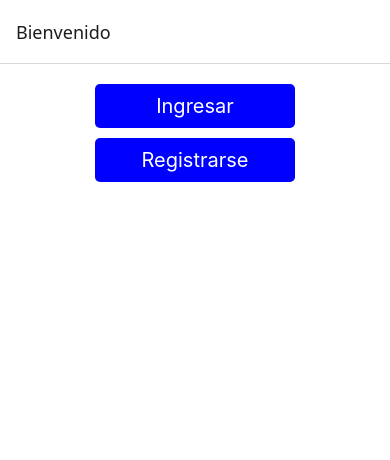
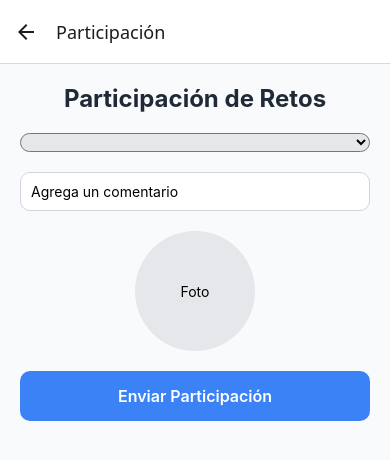
Before and after one commit to Fernando-Bonilla/EcoChallenge, a React Native app: screen /Participate in a window 390 px wide. Shown: the top 460 px of the page. Built offline with nearby package versions, Linux system fonts and the light colour scheme.

Commit message:
ParticipacionCreadaConÉxito

```diff
--- a/package.json
+++ b/package.json
@@ -11,7 +11,7 @@
   "dependencies": {
     "@expo/metro-runtime": "~5.0.4",
     "@react-native-async-storage/async-storage": "^2.1.2",
-
+    "@react-native-picker/picker": "^2.11.1",
     "@react-navigation/native": "^7.1.11",
     "@react-navigation/native-stack": "^7.3.16",
     "@react-navigation/stack": "^7.3.4",
@@ -26,7 +26,8 @@
     "react-native-safe-area-context": "5.4.0",
     "react-native-screens": "~4.11.1",
     "react-native-vector-icons": "^10.2.0",
-    "react-native-web": "^0.20.0"
+    "react-native-web": "^0.20.0",
+    "expo-location": "~18.1.5"
   },
   "devDependencies": {
     "@babel/core": "^7.20.0"
--- a/src/routes/RootStack.js
+++ b/src/routes/RootStack.js
@@ -19,6 +19,7 @@ import UpdateMateriales from "../screens/Materiales/UpdateMateriales";
 import { useUser } from "../Context/UserContext";
 import { ListRetos } from "../screens/AltaRetos/listRetos";
 import UpdateRetoForm from "../screens/AltaRetos/updateRetos";
+import participation from "../screens/Participate/Participate";
 
 //const Stack = createNativeStackNavigator();
 const Stack = createStackNavigator();
@@ -75,7 +76,7 @@ const RootStack = () => {
                     options={{
                         title: user ? `Hola ${user.userName}` : "Bienvenido",
                         headerLeft: () => null,
-                    }}
+                }}
 
                 />
                 <Stack.Screen
@@ -94,6 +95,13 @@ const RootStack = () => {
                     }}
                 />
                 <Stack.Screen
+                    name="Participate"
+                    component={participation}
+                    options={{
+                        title: "Participación"
+                    }}
+                />
+                <Stack.Screen
                     name="UpdateMateriales"
                     component={UpdateMateriales}
                     options={{
--- a/src/screens/Home/Home.js
+++ b/src/screens/Home/Home.js
@@ -41,7 +41,11 @@ const  Home = ({navigation}) => {
                 title="Configuraciones"
                 customPress={() => navigation.navigate("Settings")}>
             </Button>
-
+            <Button
+                title="Participación"
+                customPress={ ()=> navigation.navigate('Participate')}
+            >
+            </Button>
             <Button
                 title="Logout"
                 btnColor="#c62100"
--- /dev/null
+++ b/src/screens/Participate/Participate.Style.js
@@ -0,0 +1,58 @@
+// Participation.styles.js
+import { StyleSheet } from "react-native";
+
+export const stylesParticipate = StyleSheet.create({
+  container: {
+    flex: 1,
+    backgroundColor: "#F9FAFB",
+    padding: 20,
+  },
+  title: {
+    fontSize: 24,
+    fontWeight: "bold",
+    marginBottom: 20,
+    textAlign: "center",
+    color: "#1F2937",
+  },
+  picker: {
+    backgroundColor: "#E5E7EB",
+    borderRadius: 10,
+    marginBottom: 20,
+  },
+  input: {
+    backgroundColor: "#FFFFFF",
+    borderWidth: 1,
+    borderColor: "#D1D5DB",
+    borderRadius: 10,
+    padding: 10,
+    marginBottom: 20,
+  },
+  imagePickerContainer: {
+    alignItems: "center",
+    marginBottom: 20,
+  },
+  imagePreview: {
+    width: 120,
+    height: 120,
+    borderRadius: 60,
+  },
+  placeholderImage: {
+    width: 120,
+    height: 120,
+    borderRadius: 60,
+    backgroundColor: "#E5E7EB",
+    alignItems: "center",
+    justifyContent: "center",
+  },
+  submitButton: {
+    backgroundColor: "#3B82F6",
+    padding: 15,
+    borderRadius: 10,
+    alignItems: "center",
+  },
+  submitText: {
+    color: "#FFFFFF",
+    fontSize: 16,
+    fontWeight: "600",
+  },
+});
--- /dev/null
+++ b/src/screens/Participate/Participate.js
@@ -0,0 +1,153 @@
+import { View, Text, TouchableOpacity,TextInput } from "react-native";
+import { Picker } from '@react-native-picker/picker';
+import { useEffect, useState } from "react";
+import AsyncStorage from "@react-native-async-storage/async-storage";
+import { useUser } from "../../Context/UserContext";
+import * as ImagePicker from 'expo-image-picker';
+import ImageComponent from "../../components/Image/Image";
+import * as Location from 'expo-location';
+import { stylesParticipate } from "./Participate.Style";
+
+
+const Participation = () => {
+    const [options, setOptions] = useState([]);
+    const [selected, setSelected] = useState('');
+    const [comment, setComment] = useState('');
+    const { user } = useUser();
+    const [image, setImage] = useState("");
+
+    const pickImage = async () => {
+
+            const { status } = await ImagePicker.requestMediaLibraryPermissionsAsync();
+
+            if (status !== 'granted') {
+                Alert.alert("Permiso requerido", "Necesitamos permiso para acceder a tus fotos");
+                return;
+            }
+
+            let result = await ImagePicker.launchImageLibraryAsync({
+                mediaTypes: ImagePicker.MediaTypeOptions.Images,
+                allowsEditing: true,
+                aspect: [1, 1],
+                quality: 0.5,
+            });
+
+            if (!result.canceled && result.assets) {
+                setImage(result.assets[0].uri);
+            }
+        };
+
+    useEffect(() => {
+    const cargarRetos = async () => {
+        try {
+        const items = await AsyncStorage.getItem("arrayRetos");
+        if (items) {
+            const retosParseados = JSON.parse(items);
+            setOptions(retosParseados);
+            console.log("Contenido guardado bajo 'arrayRetos':", retosParseados);
+        } else {
+            console.warn("No se encontró 'arrayRetos' en AsyncStorage");
+        }
+        } catch (error) {
+        console.error("Fallo la obtención de retos:", error);
+        }
+    };
+    cargarRetos();
+    }, []);
+
+    const handleSubmit = async () => {
+    if (!selected || !comment || !image) {
+        alert("Por favor completa todos los campos");
+        return;
+    }
+
+    try {
+        // 🛰️ Pedir permisos de ubicación
+        const { status } = await Location.requestForegroundPermissionsAsync();
+        if (status !== 'granted') {
+        alert('Permiso de ubicación denegado');
+        return;
+        }
+
+        // 📍 Obtener ubicación actual
+        const location = await Location.getCurrentPositionAsync({});
+        const coords = {
+        latitude: location.coords.latitude,
+        longitude: location.coords.longitude,
+        };
+
+        // Crear participación con ubicación incluida
+        const nuevaParticipacion = {
+        reto: selected,
+        comentario: comment,
+        imagen: image,
+        usuario: user?.userName || "Desconocido",
+        ubicacion: coords,
+        fecha: new Date().toISOString(),
+        };
+
+        const existentes = await AsyncStorage.getItem("participaciones");
+        const participaciones = existentes ? JSON.parse(existentes) : [];
+
+        participaciones.push(nuevaParticipacion);
+        await AsyncStorage.setItem("participaciones", JSON.stringify(participaciones));
+
+        alert("¡Participación enviada!");
+        console.log(nuevaParticipacion);
+        setSelected("");
+        setComment("");
+        setImage("");
+
+    } catch (error) {
+        console.error("Error al guardar participación:", error);
+    }
+};
+
+
+    return (
+  <View style={stylesParticipate.container}>
+    <Text style={stylesParticipate.title}>Participación de Retos</Text>
+
+    <Picker
+      selectedValue={selected}
+      onValueChange={(itemValue) => setSelected(itemValue)}
+      style={stylesParticipate.picker}
+    >
+      {options.map((item, index) => (
+        <Picker.Item
+          label={`${item.category} - ${item.description}`}
+          value={item.category}
+          key={index}
+        />
+      ))}
+    </Picker>
+
+    <TextInput
+      placeholder="Agrega un comentario"
+      value={comment}
+      onChangeText={(text) => setComment(text)}
+      style={stylesParticipate.input}
+    />
+
+    <TouchableOpacity onPress={pickImage} style={stylesParticipate.imagePickerContainer}>
+      {image ? (
+        <ImageComponent
+          source={{ uri: image }}
+          style={stylesParticipate.imagePreview}
+        />
+      ) : (
+        <View style={stylesParticipate.placeholderImage}>
+          <Text>Foto</Text>
+        </View>
+      )}
+    </TouchableOpacity>
+
+    <TouchableOpacity onPress={handleSubmit} style={stylesParticipate.submitButton}>
+      <Text style={stylesParticipate.submitText}>Enviar Participación</Text>
+    </TouchableOpacity>
+  </View>
+);
+
+};
+
+    export default Participation;
```
Also changed, not shown: 1 other file (tests, documents, lock files or other folders).
